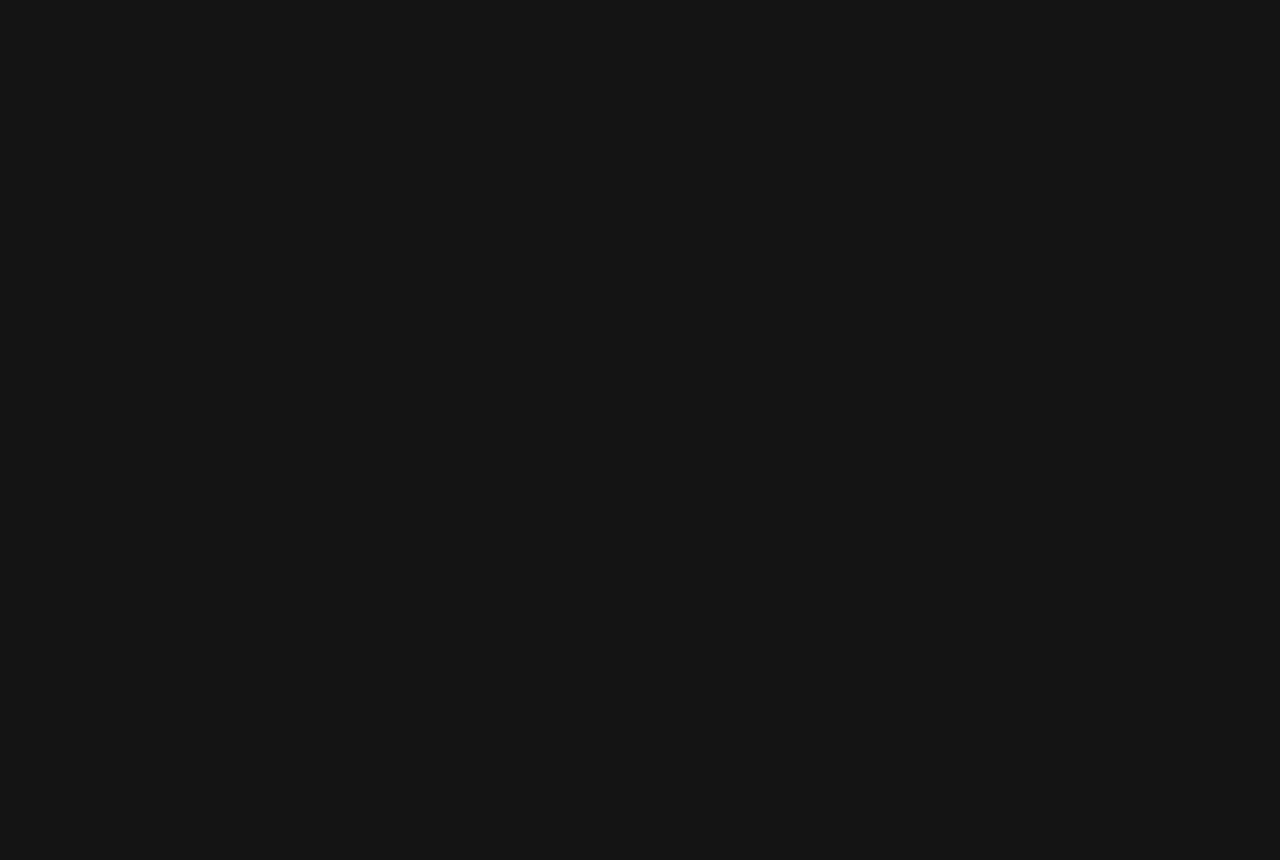
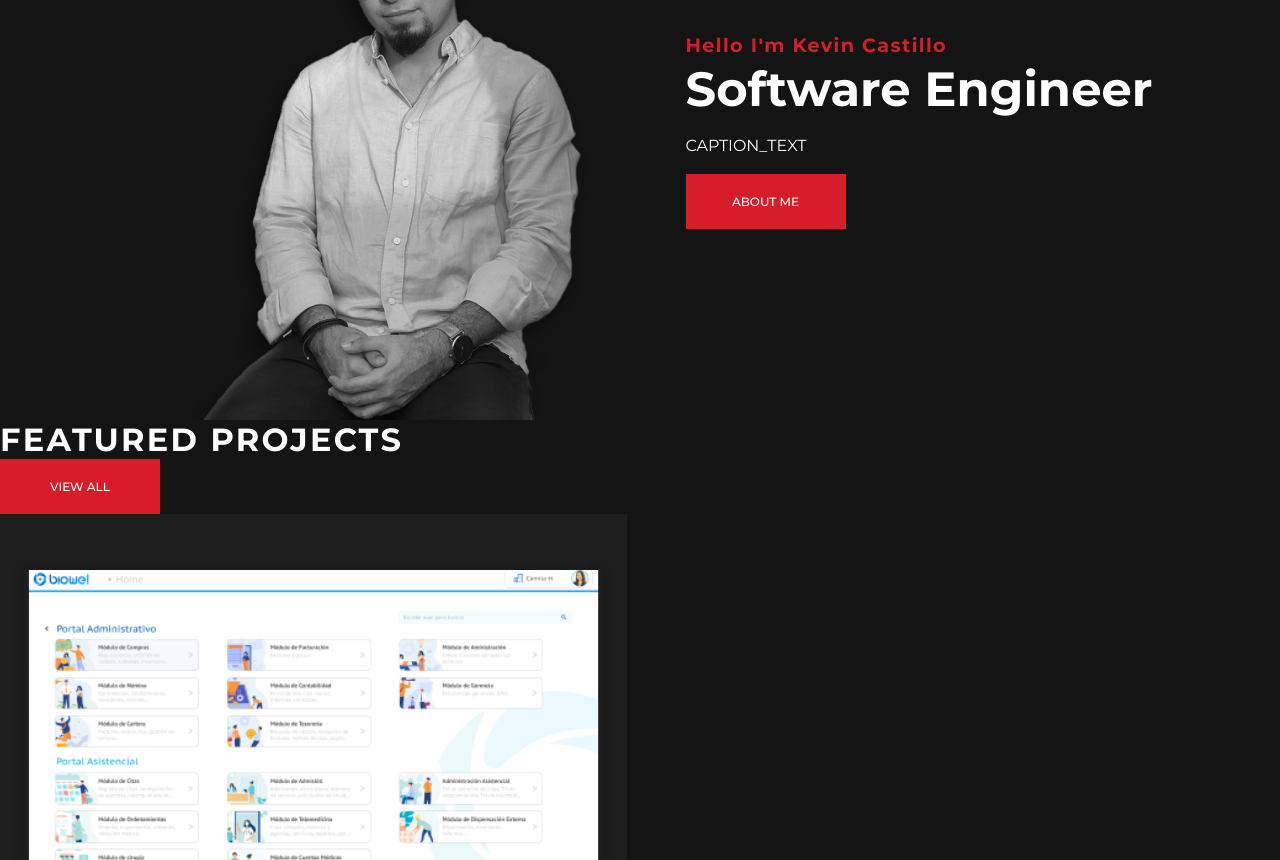
Before and after one commit to kevincastillo19/portfolio, a React (Vite) app: page /blog in a window 1280 px wide. Before the commit this address had no page. Shown: the part 240-1100 px from the top of the page. Before the commit the page ends 800 px from the top, so only its background shows below. Built offline with nearby package versions, Linux system fonts and the light colour scheme.

Commit message:
feat: create first structure for Blog component and page

```diff
--- a/src/components/Feed/index.tsx
+++ b/src/components/Feed/index.tsx
@@ -5,12 +5,13 @@ type props = {
   title: string;
   caption: string;
   label?: string;
+  photo?: string;
   buttonAction: () => void;
 };
-export const Feed = ({ title, caption, label, buttonAction}: props) => {
+export const Feed = ({ title, caption, label, buttonAction, photo}: props) => {
   return (
     <div className={styles.container}>
-      <img className={styles.feedPhoto} src={feedPhoto} alt="profile-photo"/>
+      <img className={styles.feedPhoto} src={photo ?? feedPhoto} alt="profile-photo"/>
       <div className={styles.data}>
         <span className={styles.titleLabel}>{label}</span>
         <div className={styles.containerTitle}>
--- /dev/null
+++ b/src/pages/Blog/index.tsx
@@ -0,0 +1,56 @@
+import React from 'react'
+import projects from "../../shared/projects.json"
+import { Project } from '../../interfaces/Project.d'
+import { useImageProject } from '../../hooks/useImageProject'
+import { Slide } from '../../components/Slide'
+import { useNavigate } from 'react-router-dom'
+import { Feed } from '../../components/Feed'
+export default function Blog() {
+    // navigate for redirect any page
+    const navigate = useNavigate()
+
+    const renderPosts = () => {
+        const postsList:Project[] = projects as Array<Project>
+        return postsList.map(post => {
+            const { image } = useImageProject(post.image)
+            return (
+                <Slide
+                    key={post.id}
+                    image={image}
+                    title={post.title}
+                    buttonText="KNOW MORE"
+                    buttonAction={() => navigate(`/blog/post/${post.id}`)}
+                />
+            )
+        })
+    }
+    return (
+        <>
+            <section id="home">
+                <Feed
+                    label="Hello I'm Kevin Castillo"
+                    title="Software Engineer"
+                    caption={'CAPTION_TEXT'}
+                    buttonAction={() => console.log('working...')}
+                />
+            </section>
+            <section
+                id="featuredProjects"
+                // className={styles.featuredProjects}
+            >
+                <div
+                    // className={styles.featuredTitle}
+                >
+                    <h2 className={'subtitleWhite'}>FEATURED PROJECTS</h2>
+                    <button className={'button-primary'}>view all</button>
+                </div>
+                <article id="projects"
+                    // className={styles.projects}
+                >
+                    {/* Render projects mapping */}
+                    {renderPosts()}
+                </article>
+            </section>
+        </>
+    )
+}
--- a/src/pages/Home/index.tsx
+++ b/src/pages/Home/index.tsx
@@ -24,7 +24,9 @@ export const Home = () => {
     const navigate = useNavigate()
 
     const CAPTION_TEXT =
-        "With more than four years of experience in Software industry, currently I'm working as a Fullstack developer. In addition to this, I have experience in the graphic design area, such as Design UX/UI and others."
+        "With more than four years of experience in Software industry,\
+        currently I'm working as a Fullstack developer. In addition to thiss,\
+         I have experience in the graphic design area, such as Design UX/UI and others."
 
     const BEHANCE_URL = "https://www.behance.net/kevincastillo3"
 
@@ -51,6 +53,11 @@ export const Home = () => {
             name: 'About',
             url: '/#about',
             action: ()=>scrollTo(scrollRef.aboutRef),
+        },
+        {
+            name: 'Blog',
+            url: '/blog',
+            action: ()=>navigate('/blog'),
         },
         {
             name: 'Contact',
--- a/src/routes.tsx
+++ b/src/routes.tsx
@@ -2,6 +2,7 @@ import {FullLayout} from "./components/layouts/FullLayout"
 import {Home} from "./pages/Home"
 import { ProjectDetail } from './pages/ProjectDetail'
 import { createBrowserRouter } from "react-router-dom";
+import Blog from "./pages/Blog";
 
 export const router = createBrowserRouter([
     {
@@ -19,5 +20,13 @@ export const router = createBrowserRouter([
                 <ProjectDetail/>
             </FullLayout>
         )
+    },
+    {
+        path:"/blog/",
+        element:(
+            <FullLayout>
+                <Blog/>
+            </FullLayout>
+        )
     }
 ])
```
Also changed, not shown: src/components/Navbar/navbarActions.ts (line endings or trailing spaces), src/interfaces/Post.d.ts (added).
